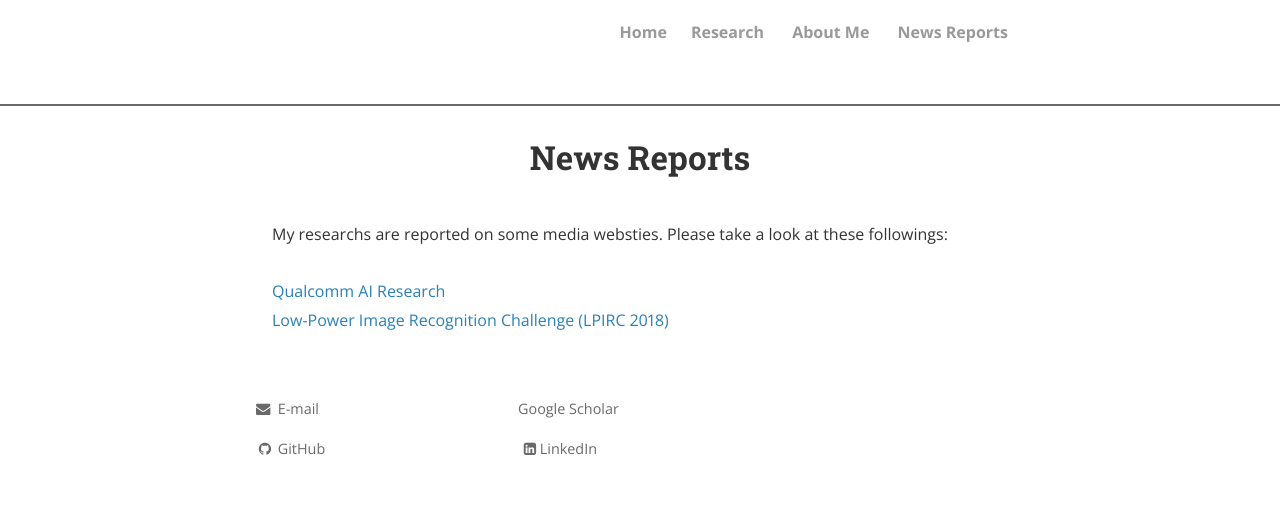
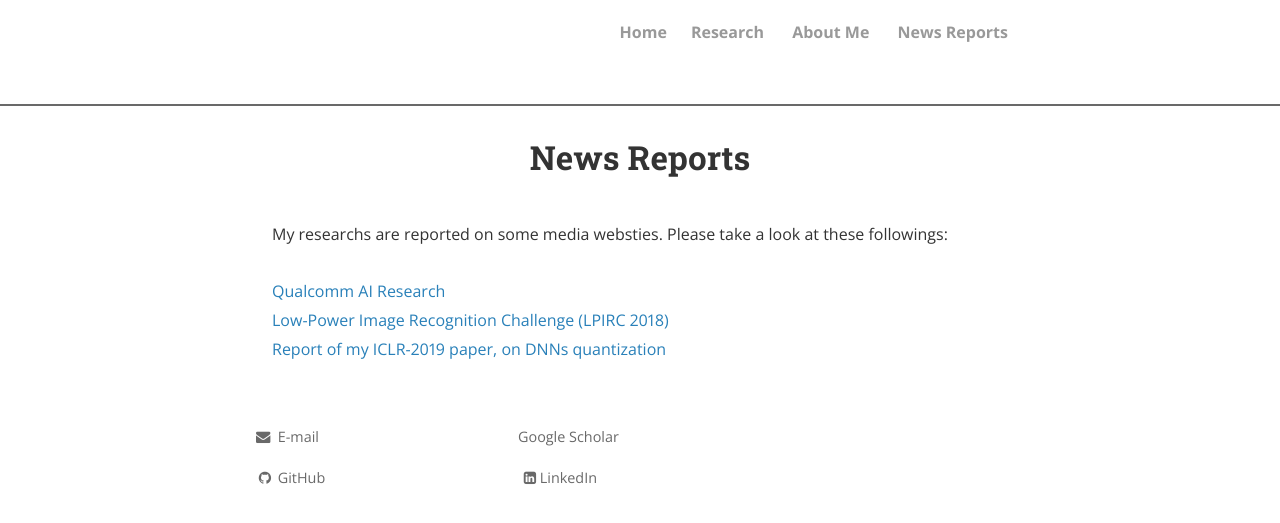
Before and after one commit to zsivine/zsivine.github.io, a Jekyll site: the page built from webreport.html, in a window 1280 px wide. Shown: the top 523 px of the page. Built offline with Jekyll 4.4.1, drawn with Linux system fonts in a browser that asks for light colours; nearby versions of some CDN libraries; comment, search, counter and statistics services are not loaded; a style sheet for code colours, icons or effects is not loaded.

Commit message:
report of ICLR

```diff
--- a/webreport.html
+++ b/webreport.html
@@ -11,4 +11,6 @@ Please take a look at these followings:
     Qualcomm AI Research</a><br>
 <a href="https://rebootingcomputing.ieee.org/lpirc/2018" target="_self">
     Low-Power Image Recognition Challenge (LPIRC 2018)</a><br>
+<a href="https://www.qualcomm.com/news/onq/2019/03/12/heres-why-quantization-matters-ai" target="_self">
+    Report of my ICLR-2019 paper, on DNNs quantization</a><br>
 <br>
```
